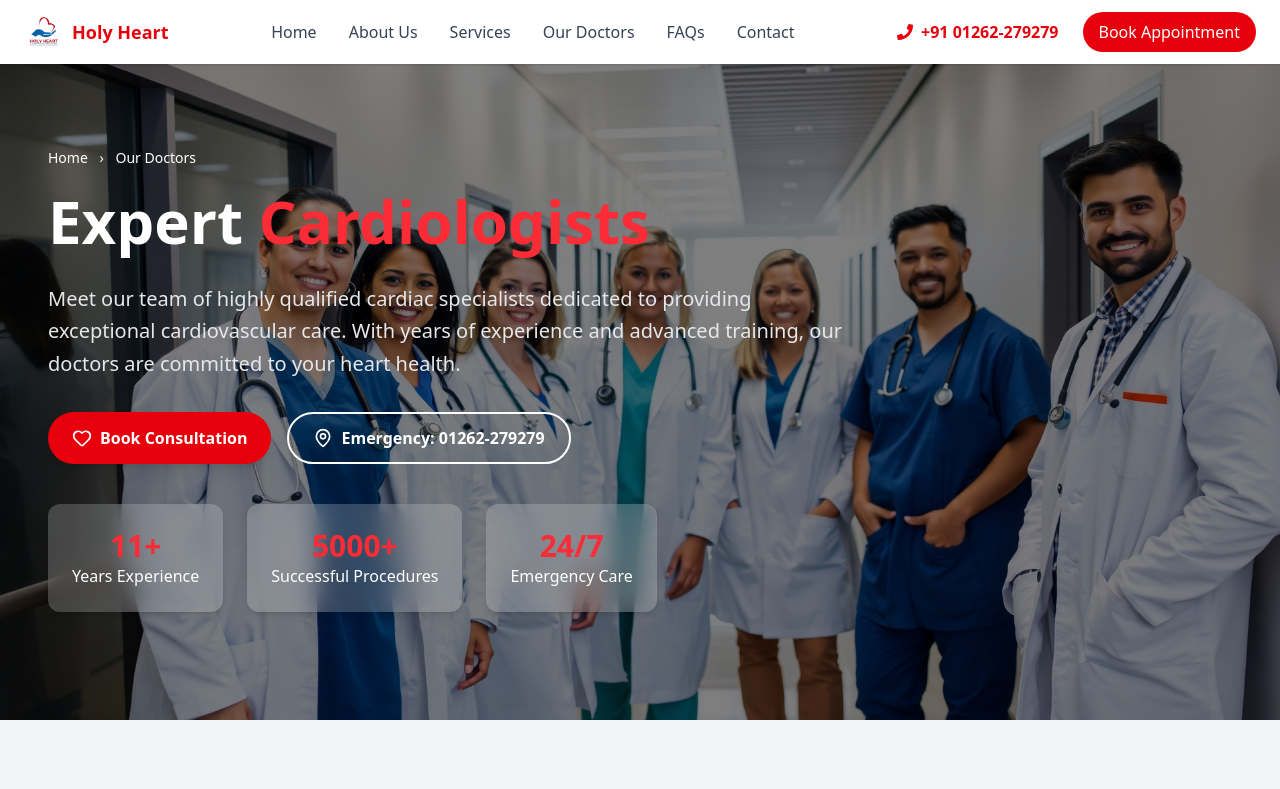
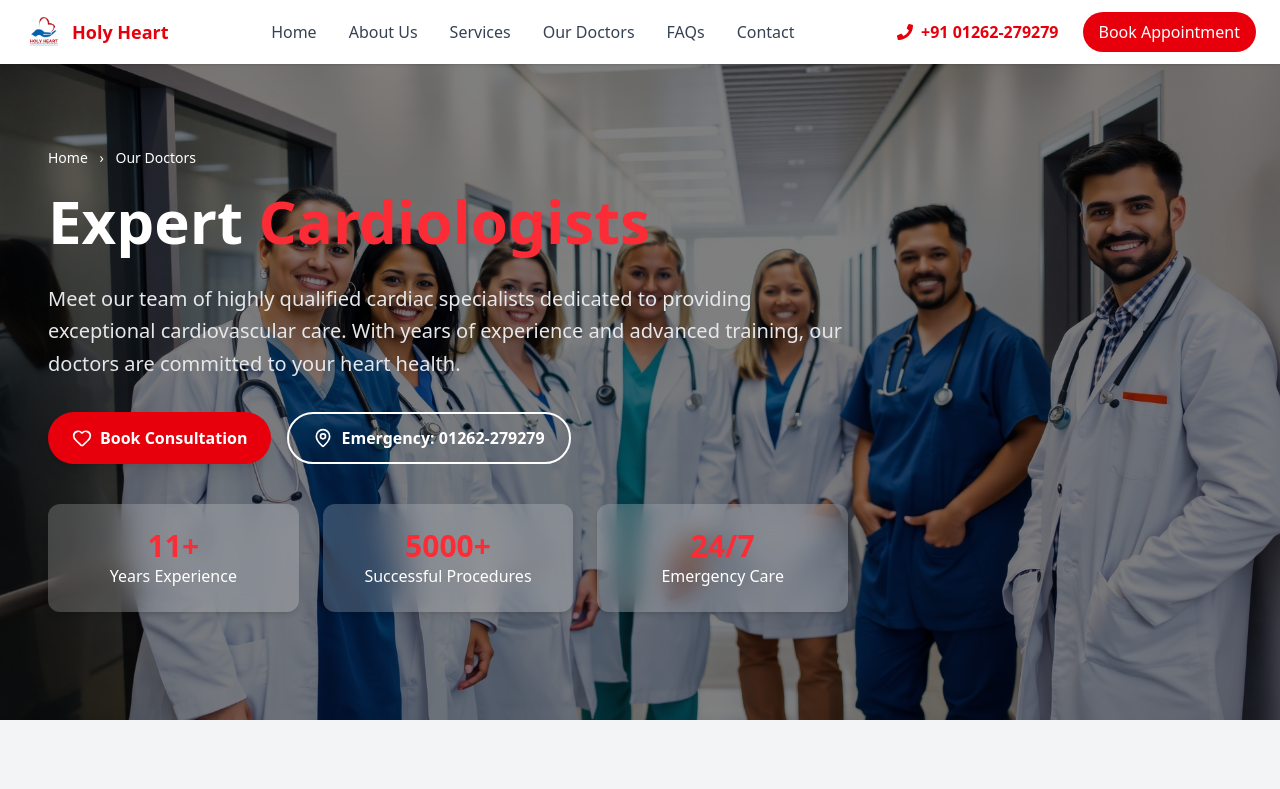
Before and after one commit to Aanchal7915/holy-heart, a React (Vite) app: page /our-doctors in a window 1280 px wide. Shown: the top 789 px of the page. Built offline with nearby package versions, Linux system fonts and the light colour scheme.

Commit message:
tested by changing ui

```diff
--- a/src/App.jsx
+++ b/src/App.jsx
@@ -10,7 +10,7 @@ import OurDoctor from './pages/OurDoctor'
 
 function App() {
   return (
-    <div>
+    <div className="sm:min-w-0 min-w-[500px] sm:overflow-x-visible overflow-x-auto">
       <Navbar />
       <Routes>
         <Route path="/" element={<Home />} />
--- a/src/components/OurDoctorHero.jsx
+++ b/src/components/OurDoctorHero.jsx
@@ -98,6 +98,89 @@
 //   );
 // }
 
+// import React from "react";
+// import { Heart, MapPin } from "lucide-react";
+// import { motion } from "framer-motion";
+
+// const OurDoctorHero = () => {
+//     return (
+//         <section
+//             className="relative w-full h-[90vh] bg-cover bg-center flex items-center"
+//             style={{ backgroundImage: `url("/assets/our-doctor-hero.jpg")` }}
+//         >
+//             {/* Overlay for readability */}
+//             <div className="absolute inset-0 bg-black/50"></div>
+
+//             {/* Content */}
+//             <div className="relative z-10 max-w-4xl px-6 md:px-12 text-white">
+//                 {/* Breadcrumb */}
+//                 <p className="text-sm mb-4 md:mt-10">
+//                     Home <span className="mx-2">›</span> Our Doctors
+//                 </p>
+
+//                 {/* Heading */}
+//                 <motion.h1
+//                     initial={{ opacity: 0, y: 40 }}
+//                     animate={{ opacity: 1, y: 0 }}
+//                     transition={{ duration: 0.6 }}
+//                     className="text-4xl md:text-6xl font-extrabold leading-tight"
+//                 >
+//                     Expert <span className="text-red-500">Cardiologists</span>
+//                 </motion.h1>
+
+//                 {/* Description */}
+//                 <motion.p
+//                     initial={{ opacity: 0 }}
+//                     animate={{ opacity: 1 }}
+//                     transition={{ delay: 0.3, duration: 0.6 }}
+//                     className="mt-6 text-lg md:text-xl leading-relaxed text-gray-200"
+//                 >
+//                     Meet our team of highly qualified cardiac specialists dedicated to providing exceptional cardiovascular care. With years of experience and advanced training, our doctors are committed to your heart health.</motion.p>
+
+//                 {/* Buttons */}
+//                 <div className="mt-8 flex gap-4">
+//                     <motion.a
+//                         href="#services"
+//                         whileHover={{ scale: 1.05 }}
+//                         className="flex items-center gap-2 bg-red-600 hover:bg-red-700 text-white px-6 py-3 rounded-full shadow-lg font-semibold"
+//                     >
+//                         <Heart size={20} /> Book Consultation
+//                     </motion.a>
+
+//                     <motion.a
+//                         href="#visit"
+//                         whileHover={{ scale: 1.05 }}
+//                         className="flex items-center gap-2 border-2 border-white px-6 py-3 rounded-full font-semibold hover:bg-white hover:text-black transition"
+//                     >
+//                         <MapPin size={20} /> Emergency: 01262-279279
+//                     </motion.a>
+//                 </div>
+
+//                 <div className="hidden md:flex mt-10 grid grid-cols-1 md:grid-cols-3 gap-6">
+//                     <div className="bg-white/20 backdrop-blur-md shadow-md rounded-xl p-6 text-center">
+//                         <h3 className="text-3xl font-bold text-red-500">11+</h3>
+//                         <p className="">Years Experience</p>
+//                     </div>
+//                     <div className="bg-white/20 backdrop-blur-md shadow-md rounded-xl p-6 text-center">
+//                         <h3 className="text-3xl font-bold text-red-500">5000+</h3>
+//                         <p className="">Successful Procedures</p>
+//                     </div>
+//                     <div className="bg-white/20 backdrop-blur-md shadow-md rounded-xl p-6 text-center">
+//                         <h3 className="text-3xl font-bold text-red-500">24/7</h3>
+//                         <p className="">Emergency Care</p>
+//                     </div>
+//                 </div>
+//             </div>
+//         </section>
+//     );
+// };
+
+
+
+
+// export default OurDoctorHero;
+
+
 import React from "react";
 import { Heart, MapPin } from "lucide-react";
 import { motion } from "framer-motion";
@@ -105,14 +188,11 @@ import { motion } from "framer-motion";
 const OurDoctorHero = () => {
   return (
     <section
-            className="relative w-full h-[90vh] bg-cover bg-center flex items-center"
+      className="w-full h-[90vh] flex items-center bg-cover bg-center bg-black/50 bg-blend-multiply"
       style={{ backgroundImage: `url("/assets/our-doctor-hero.jpg")` }}
     >
-            {/* Overlay for readability */}
-            <div className="absolute inset-0 bg-black/50"></div>
-
       {/* Content */}
-            <div className="relative z-10 max-w-4xl px-6 md:px-12 text-white">
+      <div className="max-w-4xl px-6 md:px-12 text-white">
         {/* Breadcrumb */}
         <p className="text-sm mb-4 md:mt-10">
           Home <span className="mx-2">›</span> Our Doctors
@@ -135,10 +215,13 @@ const OurDoctorHero = () => {
           transition={{ delay: 0.3, duration: 0.6 }}
           className="mt-6 text-lg md:text-xl leading-relaxed text-gray-200"
         >
-                    Meet our team of highly qualified cardiac specialists dedicated to providing exceptional cardiovascular care. With years of experience and advanced training, our doctors are committed to your heart health.</motion.p>
+          Meet our team of highly qualified cardiac specialists dedicated to
+          providing exceptional cardiovascular care. With years of experience
+          and advanced training, our doctors are committed to your heart health.
+        </motion.p>
 
         {/* Buttons */}
-                <div className="mt-8 flex gap-4">
+        <div className="mt-8 flex flex-wrap gap-4">
           <motion.a
             href="#services"
             whileHover={{ scale: 1.05 }}
@@ -156,18 +239,19 @@ const OurDoctorHero = () => {
           </motion.a>
         </div>
 
-                <div className="hidden md:flex mt-10 grid grid-cols-1 md:grid-cols-3 gap-6">
+        {/* Stats */}
+        <div className="hidden md:grid mt-10 grid-cols-1 md:grid-cols-3 gap-6">
           <div className="bg-white/20 backdrop-blur-md shadow-md rounded-xl p-6 text-center">
             <h3 className="text-3xl font-bold text-red-500">11+</h3>
-                        <p className="">Years Experience</p>
+            <p>Years Experience</p>
           </div>
           <div className="bg-white/20 backdrop-blur-md shadow-md rounded-xl p-6 text-center">
             <h3 className="text-3xl font-bold text-red-500">5000+</h3>
-                        <p className="">Successful Procedures</p>
+            <p>Successful Procedures</p>
           </div>
           <div className="bg-white/20 backdrop-blur-md shadow-md rounded-xl p-6 text-center">
             <h3 className="text-3xl font-bold text-red-500">24/7</h3>
-                        <p className="">Emergency Care</p>
+            <p>Emergency Care</p>
           </div>
         </div>
       </div>
@@ -175,7 +259,4 @@ const OurDoctorHero = () => {
   );
 };
 
-
-
-
 export default OurDoctorHero;
--- a/src/pages/Home.jsx
+++ b/src/pages/Home.jsx
@@ -7,13 +7,13 @@ import SpecialistsSection from "../components/SpecialistsSection";
 
 function Home() {
   return (
-    <>
+    <div>
       <Hero />
       <AboutSection />
 
       <ConsultationForm />
       <SpecialistsSection />
-    </>
+    </div>
   );
 }
 
--- a/src/pages/OurDoctor.jsx
+++ b/src/pages/OurDoctor.jsx
@@ -7,14 +7,14 @@ import Consultation from '../components/Consultation';
 
 function OurDoctor() {
   return (
-    <>
+    <div>
       <OurDoctorHero/>
       <DoctorsPage/>
       <TeamCard/>
       <StatCard/>
       <CertificationCard/>
       <Consultation/>
-    </>
+    </div>
   );
 }
 
```
Lines whose indentation alone changed are shown as unchanged.
